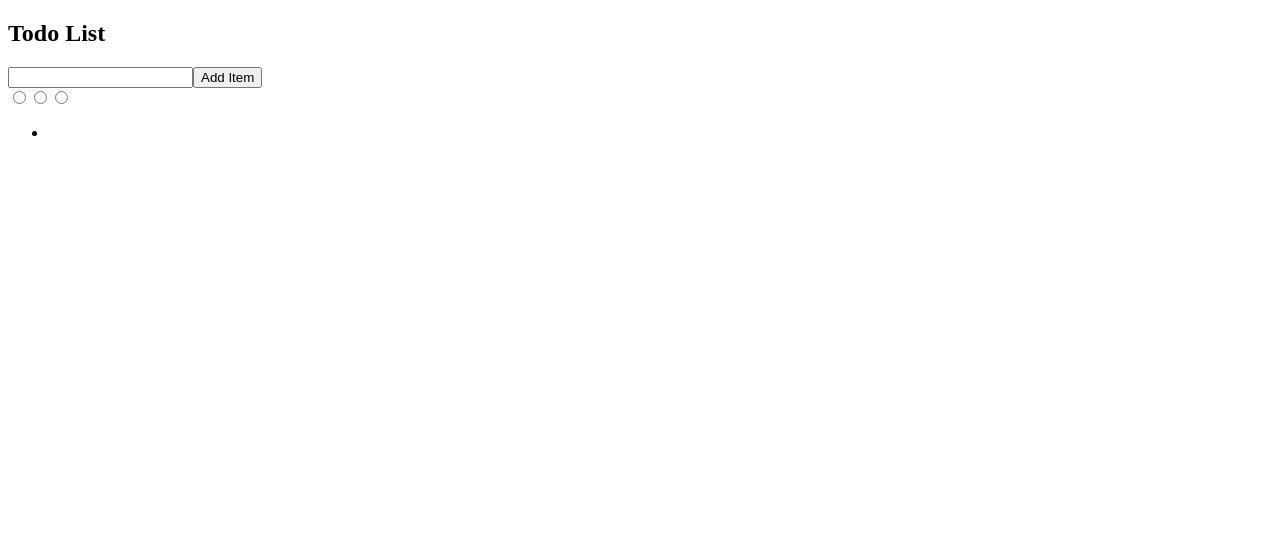
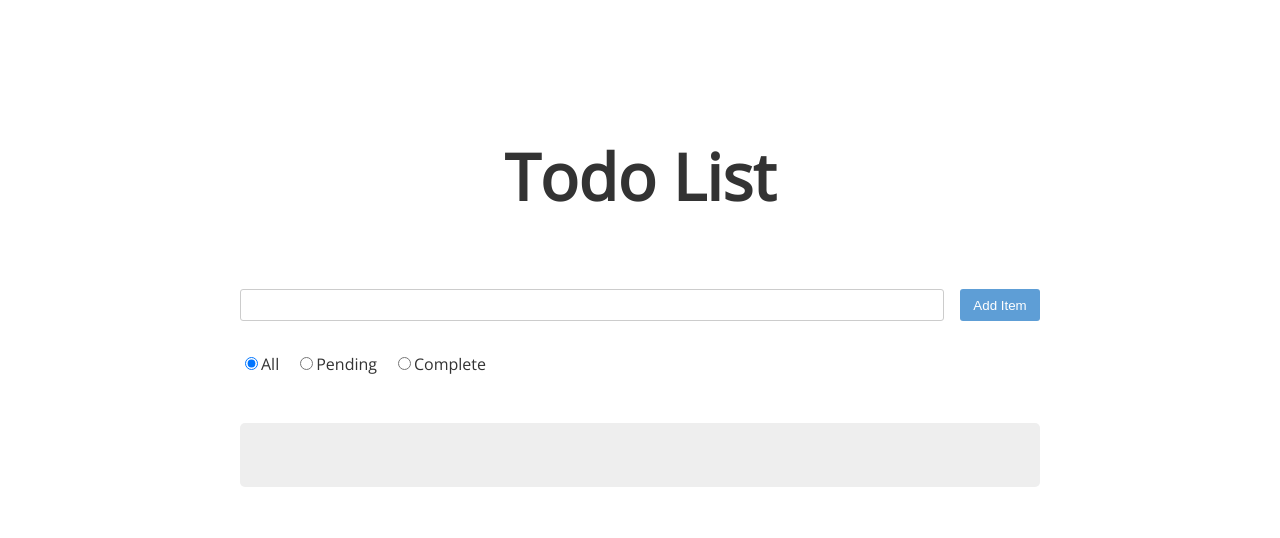
Before and after one commit to PoppinMic/react-practice-oct, a React app in the folder my-app/: page / in a window 1280 px wide. Built offline with nearby package versions, Linux system fonts and the light colour scheme.

```diff
--- a/my-app/src/index.js
+++ b/my-app/src/index.js
@@ -1,41 +1,119 @@
 import React from "react";
 import ReactDOM from "react-dom";
-import "./styles.css";
+import "./style.css";
+
+const ListItem = props => {
+  return (
+    props.listItem.map(item => {
+      return(
+        <li id={item.id.toString()} key={item.id.toString()}>
+          <span className={item.complete ? 'text complete' : 'text'}>{item.content}</span>
+          <input type="checkbox" name="done" id="checkbox" onClick={props.checkToggle} checked={item.complete} />
+          <button className="delete" onClick={props.delete} />
+        </li>
+      );
+    })
+  );
+}
+
 
 class TodoList extends React.Component {
   constructor() {
     super();
     this.state = {
-      timeCount: 0,
-      time: new Date()
+      inputValue: '',
+      listItems:[],
+      visibleItems: [],
+      filter: 'all',
+      error: ''
     };
   }
 
+
+  handleUserInput = e => {
+    this.setState({
+      inputValue: e.target.value
+    });
+  }
+
+  handleItemAdd = e => {
+    e.preventDefault();
+    if(this.state.inputValue.length === 0){
+      this.setState({
+        error: "Input should not be empty."
+      });
+    }else{
+      this.setState({
+        inputValue: '',
+        listItems: this.state.listItems.concat({
+          id: Date.now().toString(),
+          content: this.state.inputValue,
+          complete: false // complete set to true means complete, false means pending
+        }),
+        error: ''
+      });
+    }
+
+  }
+
+  handelItemDelete = e => {
+    const itemId = e.target.parentNode.id; // could we use e.target.key instead of e.target.id?
+    this.setState({
+      listItems: this.state.listItems.filter(item => item.id !== itemId) // how to shorten this line, is destructing possible?
+    });
+  }
+
+  handelItemCheckedStatus = e => {
+    const itemId = e.target.parentNode.id;
+    let list = [...this.state.listItems];
+    // console.log(itemId);
+    // console.log(list.findIndex(item => item.id === itemId));
+    let currentItemIndex = list.findIndex(item => item.id === itemId);
+    list[currentItemIndex].complete = !list[currentItemIndex].complete;
+    this.setState({
+      listItems: list
+    });
+  }
+
+  handleFilter = e => {
+    const filter = e.target.value;
+    // because of Virtual DOM, just very little perfomance improvement? is this 'if' necessary?
+    if( filter !== this.state.fitler){
+      this.setState({
+        filter
+      });
+      this.filterListItems(filter);
+    }
+  }
+
+
+
   render() {
     return (
-      <div>
+      <React.Fragment>
         <h1>Todo List</h1>
         <div className="user-input">
           <form>
-            <input type="text" />
-            <button type="submit">Add Item</button>
+            <label name="errorMessage">{this.state.error}</label>
+            <input type="text" onChange={this.handleUserInput} value={this.state.inputValue} />
+            <button type="submit" onClick={this.handleItemAdd}>Add Item</button>
           </form>
         </div>
         <div className="filter-wrapper">
           <div className="filters">
             <span className="filter">
-              <input type="radio" />
-              <input type="radio" />
-              <input type="radio" />
+              <label><input type="radio" name="filter" value="all" onClick={this.handleFilter} defaultChecked />All</label>
+              <label><input type="radio" name="filter" value="pending" onClick={this.handleFilter} />Pending</label>
+              <label><input type="radio" name="filter" value="complete" onClick={this.handleFilter} />Complete</label>
             </span>
           </div>
         </div>
         <div className="list-wrapper">
           <ul className="list">
-            <li />
+            <ListItem listItem={this.state.listItems} checkToggle={this.handelItemCheckedStatus} delete={this.handelItemDelete} />
           </ul>
         </div>
-      </div>
+      </React.Fragment>
     );
   }
 }
--- /dev/null
+++ b/my-app/src/style.scss
@@ -0,0 +1,131 @@
+@import url('https://fonts.googleapis.com/css?family=Open+Sans:300');
+body {
+  color: #333;
+  font-family: 'Open Sans', sans-serif;
+  font-weight: 300;
+}
+
+h1 {
+  font-size: 4rem;
+  text-align: center;
+  width: 100%;
+}
+
+.todolist-wrapper {
+  max-width: 800px;
+  width: 100%;
+  height: auto;
+  margin: 5rem auto;
+  display: flex;
+  flex-direction: column;
+  justify-content: space-between;
+  align-items: flex-start;
+
+  >div {
+    width: 100%;
+    margin: 0 0 2rem;
+  }
+  .user-input {
+    perspective: 200px;
+    input{
+      height: 2rem;
+      width: calc(100% - 6rem);
+      box-sizing: border-box;
+      border-radius: 3px;
+      border: 1px solid #ccc;
+      padding: 1px 10px;
+      margin-right: 1rem;
+      &:focus{
+        outline-color: #5e9ed6;
+      }
+    }
+    button{
+      height: 2rem;
+      width: 5rem;
+
+      background-color: #5e9ed6;
+      box-sizing: border-box;
+      border: none;
+      border-radius: 3px;
+      color: #fff;
+      white-space: nowrap;
+      padding: 0;
+      cursor: pointer;
+      overflow: hidden;
+      transition: all .1s ease-in;
+      &:hover{
+        // transform: rotateX(-5deg);
+        text-indent: 1rem;
+        letter-spacing: 12px;
+        font-weight: 600;
+      }
+    }
+    label{
+      min-height: 1rem;
+      display: block;
+      color: red;
+    }
+  }
+
+  .filter-wrapper{
+    label{
+      margin-right: 1rem;
+    }
+  }
+ .list-wrapper{
+   width: 100%;
+    ul{
+      background-color: #eee;
+      padding: 2rem;
+      border-radius: 5px;
+      max-width: 1000px;
+      margin-left: auto;
+      margin-right: auto;
+      li{
+        list-style: none;
+        padding: 1rem 0;
+        border-bottom: 1px solid #5e9ed6;
+        &:last-child{
+          border-bottom: none;
+        }
+        span{
+          display: inline-block;
+          width: calc(100% - 80px);
+          line-height: 20px;
+        }
+        .complete{
+          text-decoration: line-through;
+        }
+        input{
+          width: 20px;
+          height: 20px;
+          box-sizing: border-box;
+          margin: 0 12px 0 0;
+          position: relative;
+        }
+        button{
+          padding: 0;
+          box-sizing: border-box;
+          border: none;
+          position: relative;
+          height: 20px;
+          width: 20px;
+          background-color: transparent;
+          cursor: pointer;
+          &:hover::after{
+            color: red;
+          }
+          &::after{
+            content: '✖';
+            color: #333;
+            font-size: 20px;
+            position: absolute;
+            top: -4px;
+            left: 0;
+            transition: color .1s ease-in;
+          }
+        }
+      }
+    }
+  }
+}
--- a/my-app/src/styles.css
+++ /dev/null
@@ -1,6 +0,0 @@
-.hello-world {
-  background: whitesmoke;
-  color: lightcoral;
-  width: 100%;
-  height: 100px;
-}
```
Also changed, not shown: my-app/src/index.html (+1 -0 lines), my-app/src/style.css (added), 1 other file.
